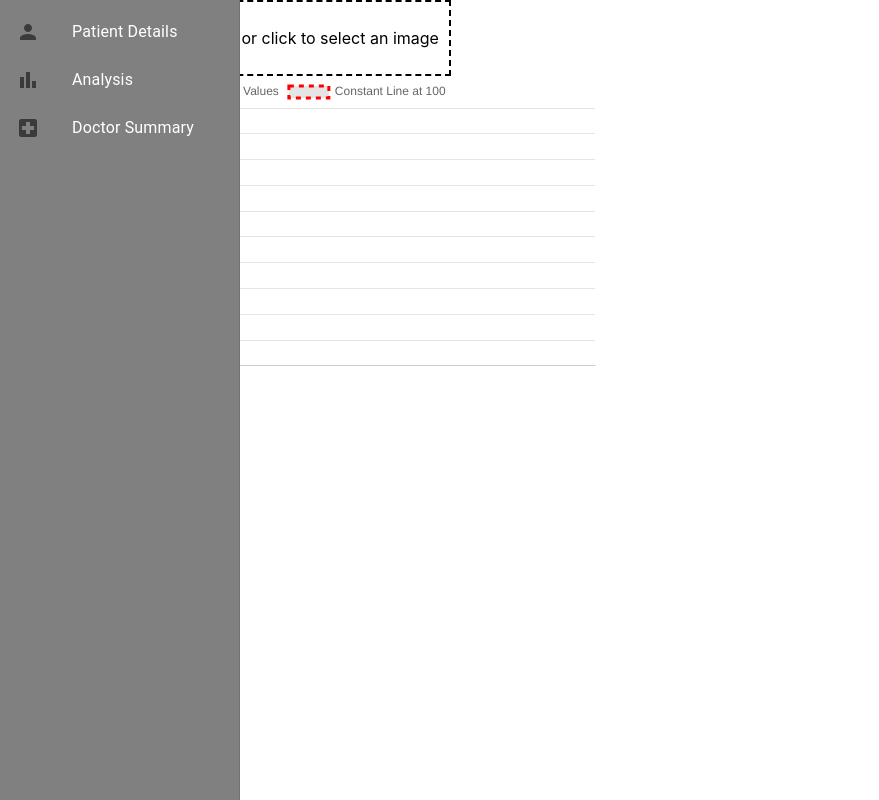
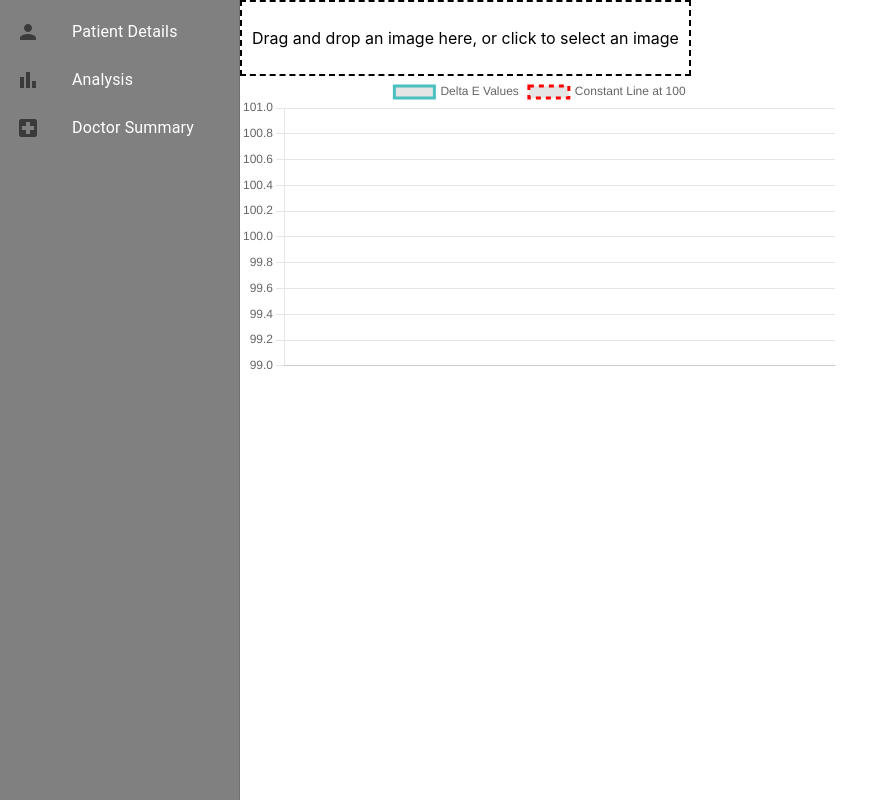
Before and after one commit to shaharAka/Chaim, a Next.js app: page /upload in a window 1280 px wide. Shown: the whole page, without its empty margins (0-879 px from the left). Built offline with nearby package versions, Linux system fonts and the light colour scheme.

Commit message:
Update upload.js

```diff
--- a/pages/upload.js
+++ b/pages/upload.js
@@ -61,10 +61,10 @@ export default function UploadPage() {
     setSegmentationComplete(true);
   };
 
-  return (
+   return (
     <div style={{ display: 'flex' }}>
       <LeftMenu />
-      <div>
+      <div style={{ marginLeft: '240px', flex: 1 }}>
         <div style={{ display: 'flex' }}>
           {imageSegmentors.map((segmentor, index) => (
             <div key={index} style={{ marginRight: '16px' }}>
```
